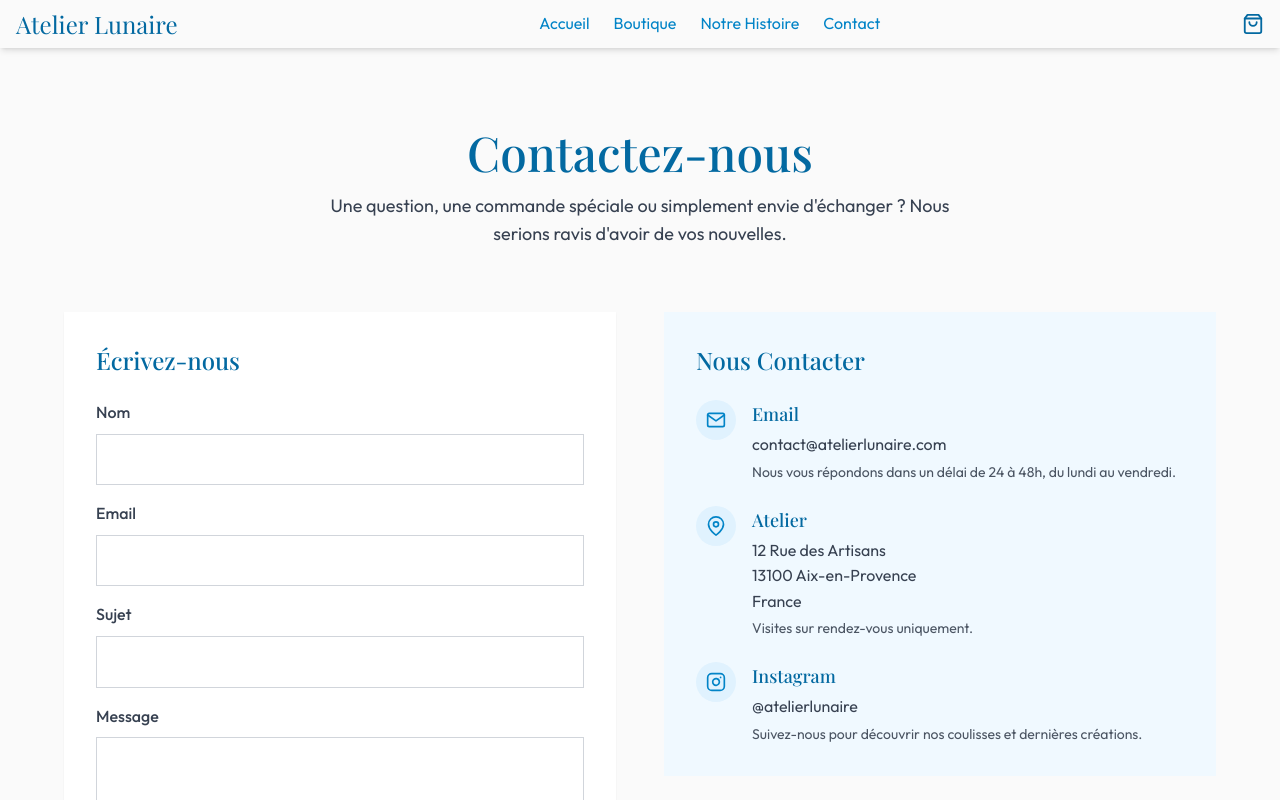
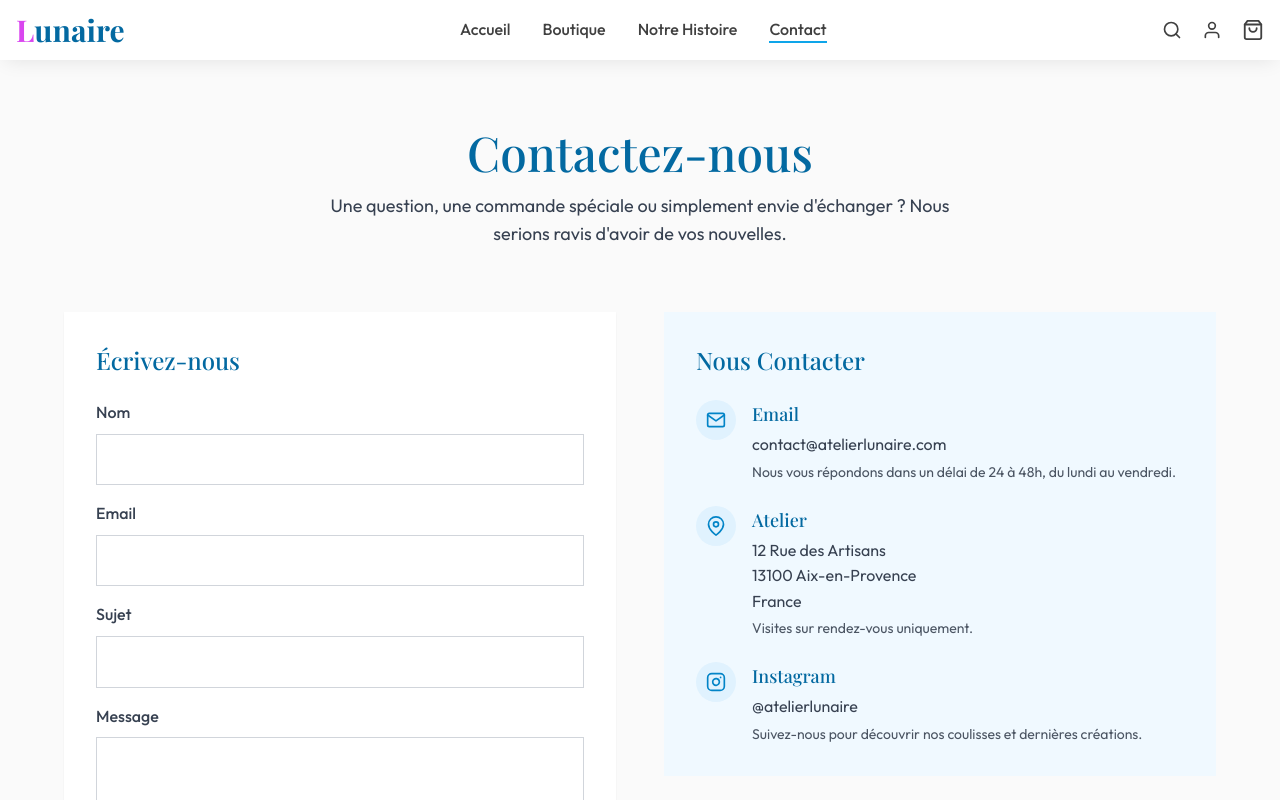
Before and after one commit to growthly-maker/atelier-lunaire-site, a Next.js app: page /contact in a window 1280 px wide. Shown: the top 800 px of the page. Built offline with nearby package versions, Linux system fonts and the light colour scheme.

Commit message:
Refonte complète du header avec design moderne et animations fluides

```diff
--- a/components/Header.js
+++ b/components/Header.js
@@ -1,8 +1,8 @@
 import { useState, useEffect } from 'react';
 import Link from 'next/link';
 import { useRouter } from 'next/router';
-import { FiMenu, FiX } from 'react-icons/fi';
 import { motion, AnimatePresence } from 'framer-motion';
+import { FiMenu, FiX, FiShoppingBag, FiSearch, FiUser } from 'react-icons/fi';
 import CartIcon from './CartIcon';
 
 export default function Header() {
@@ -10,7 +10,7 @@ export default function Header() {
   const [isMobileMenuOpen, setIsMobileMenuOpen] = useState(false);
   const router = useRouter();
 
-  // Détectez si nous sommes sur la page Contact ou d'autres pages sans header image
+  // Détectez si nous sommes sur une page sans header image
   const isPageWithoutDarkHeader = [
     '/contact',
     '/panier',
@@ -43,81 +43,125 @@ export default function Header() {
     }
   }, [isPageWithoutDarkHeader]);
 
+  // Animation pour le header
+  const headerVariants = {
+    initial: { y: -100 },
+    animate: { y: 0, transition: { type: 'spring', stiffness: 100, damping: 20 } }
+  };
+
+  // Animation pour les liens de navigation
+  const navItemVariants = {
+    hover: { y: -3, transition: { duration: 0.3 } }
+  };
+
   return (
-    <header className={`fixed w-full z-50 transition-all duration-300 ${isScrolled ? 'bg-beige-100 shadow-md py-2' : 'bg-transparent py-4'}`}>
+    <motion.header
+      initial="initial"
+      animate="animate"
+      variants={headerVariants}
+      className={`fixed w-full z-50 transition-all duration-500 ${isScrolled ? 'bg-white/90 backdrop-blur-md shadow-soft py-3' : 'bg-transparent py-5'}`}
+    >
       <div className="container mx-auto px-4 flex justify-between items-center">
-        <Link href="/" className={`font-serif text-2xl ${isScrolled ? 'text-primary-700' : 'text-white'}`}>
-          Atelier Lunaire
+        <Link href="/" className={`font-serif text-3xl font-bold ${isScrolled ? 'text-primary-700' : 'text-white'} transition-colors duration-300`}>
+          <span className="text-secondary-500">L</span>unaire
         </Link>
 
-        <nav className="hidden md:flex space-x-6">
-          <Link href="/" className={`${isScrolled ? 'text-primary-600' : 'text-white'} hover:opacity-75 transition-opacity`}>
-            Accueil
-          </Link>
-          <Link href="/boutique" className={`${isScrolled ? 'text-primary-600' : 'text-white'} hover:opacity-75 transition-opacity`}>
-            Boutique
-          </Link>
-          <Link href="/a-propos" className={`${isScrolled ? 'text-primary-600' : 'text-white'} hover:opacity-75 transition-opacity`}>
-            Notre Histoire
-          </Link>
-          <Link href="/contact" className={`${isScrolled ? 'text-primary-600' : 'text-white'} hover:opacity-75 transition-opacity`}>
-            Contact
-          </Link>
+        {/* Navigation desktop */}
+        <nav className="hidden md:flex space-x-8">
+          {['Accueil', 'Boutique', 'Notre Histoire', 'Contact'].map((item, i) => {
+            const path = item === 'Accueil' ? '/' : `/${item.toLowerCase().replace(' ', '-')}`;
+            return (
+              <motion.div key={i} whileHover="hover" className="relative group">
+                <motion.div variants={navItemVariants}>
+                  <Link
+                    href={path}
+                    className={`${isScrolled ? 'text-neutral-700' : 'text-white'} hover:text-primary-500 py-2 transition-colors duration-300 font-medium`}
+                  >
+                    {item}
+                  </Link>
+                </motion.div>
+                <span className={`absolute bottom-0 left-0 w-0 h-0.5 bg-primary-500 group-hover:w-full transition-all duration-300 ${router.pathname === path ? 'w-full' : ''}`}></span>
+              </motion.div>
+            );
+          })}
         </nav>
 
-        <div className="flex items-center space-x-4">
-          <CartIcon className={isScrolled ? 'text-primary-700' : 'text-white'} />
+        {/* Icons navigation */}
+        <div className="flex items-center space-x-5">
+          <motion.div whileHover={{ scale: 1.1 }} whileTap={{ scale: 0.97 }}>
+            <Link href="/recherche" className={`${isScrolled ? 'text-neutral-700' : 'text-white'} hover:text-primary-500 transition-colors`}>
+              <FiSearch size={20} />
+            </Link>
+          </motion.div>
 
-          <button
-            className={`md:hidden ${isScrolled ? 'text-primary-700' : 'text-white'}`}
+          <motion.div whileHover={{ scale: 1.1 }} whileTap={{ scale: 0.97 }}>
+            <Link href="/compte" className={`${isScrolled ? 'text-neutral-700' : 'text-white'} hover:text-primary-500 transition-colors`}>
+              <FiUser size={20} />
+            </Link>
+          </motion.div>
+
+          <motion.div whileHover={{ scale: 1.1 }} whileTap={{ scale: 0.97 }}>
+            <CartIcon className={isScrolled ? 'text-neutral-700 hover:text-primary-500' : 'text-white hover:text-primary-300'} />
+          </motion.div>
+
+          {/* Bouton menu mobile */}
+          <motion.button
+            whileHover={{ scale: 1.1 }}
+            whileTap={{ scale: 0.97 }}
+            className={`md:hidden ${isScrolled ? 'text-neutral-700' : 'text-white'} hover:text-primary-500 focus:outline-none transition-colors`}
             onClick={() => setIsMobileMenuOpen(!isMobileMenuOpen)}
+            aria-label="Menu"
           >
             {isMobileMenuOpen ? <FiX size={24} /> : <FiMenu size={24} />}
-          </button>
+          </motion.button>
         </div>
       </div>
 
+      {/* Menu mobile */}
       <AnimatePresence>
         {isMobileMenuOpen && (
           <motion.div
             initial={{ opacity: 0, height: 0 }}
             animate={{ opacity: 1, height: 'auto' }}
             exit={{ opacity: 0, height: 0 }}
-            className="md:hidden bg-beige-100 absolute w-full"
+            transition={{ type: 'spring', damping: 30, stiffness: 300 }}
+            className="md:hidden bg-white shadow-lg absolute w-full overflow-hidden"
           >
-            <div className="container mx-auto px-4 py-4 flex flex-col space-y-4">
-              <Link
-                href="/"
-                onClick={() => setIsMobileMenuOpen(false)}
-                className="text-primary-700 py-2 border-b border-primary-200"
+            <nav className="container mx-auto px-4 py-6 flex flex-col space-y-4">
+              {['Accueil', 'Boutique', 'Notre Histoire', 'Contact'].map((item, i) => {
+                const path = item === 'Accueil' ? '/' : `/${item.toLowerCase().replace(' ', '-')}`;
+                return (
+                  <motion.div
+                    key={i}
+                    initial={{ opacity: 0, x: -20 }}
+                    animate={{ opacity: 1, x: 0 }}
+                    transition={{ delay: i * 0.1 }}
+                  >
+                    <Link
+                      href={path}
+                      onClick={() => setIsMobileMenuOpen(false)}
+                      className={`block text-lg py-2 border-b border-neutral-100 text-neutral-800 ${router.pathname === path ? 'text-primary-500 font-medium' : ''}`}
+                    >
+                      {item}
+                    </Link>
+                  </motion.div>
+                );
+              })}
+
+              <motion.div
+                initial={{ opacity: 0, x: -20 }}
+                animate={{ opacity: 1, x: 0 }}
+                transition={{ delay: 0.4 }}
+                className="pt-4 flex space-x-4"
               >
-                Accueil
-              </Link>
-              <Link
-                href="/boutique"
-                onClick={() => setIsMobileMenuOpen(false)}
-                className="text-primary-700 py-2 border-b border-primary-200"
-              >
-                Boutique
-              </Link>
-              <Link
-                href="/a-propos"
-                onClick={() => setIsMobileMenuOpen(false)}
-                className="text-primary-700 py-2 border-b border-primary-200"
-              >
-                Notre Histoire
-              </Link>
-              <Link
-                href="/contact"
-                onClick={() => setIsMobileMenuOpen(false)}
-                className="text-primary-700 py-2"
-              >
-                Contact
-              </Link>
-            </div>
+                <a href="#" className="text-neutral-500 hover:text-primary-500 transition-colors">Instagram</a>
+                <a href="#" className="text-neutral-500 hover:text-primary-500 transition-colors">Pinterest</a>
+                <a href="#" className="text-neutral-500 hover:text-primary-500 transition-colors">Facebook</a>
+              </motion.div>
+            </nav>
           </motion.div>
         )}
       </AnimatePresence>
-    </header>
+    </motion.header>
   );
 }
```
